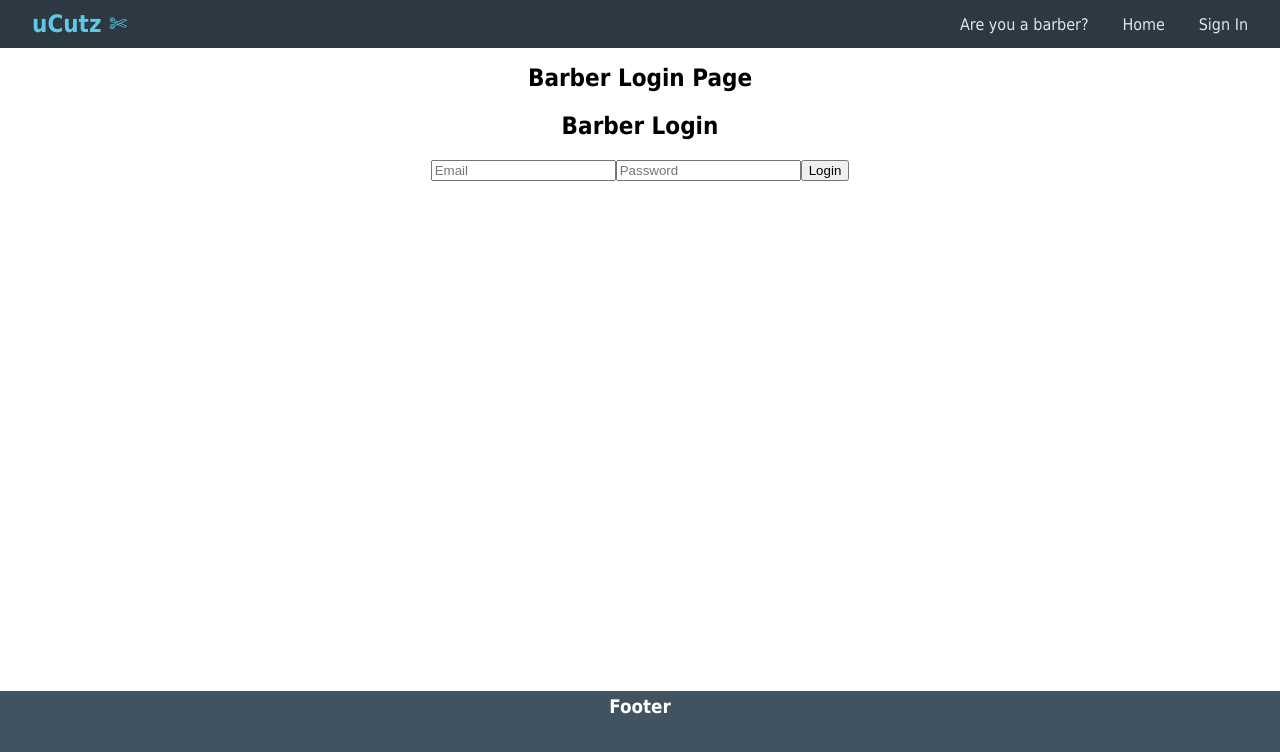
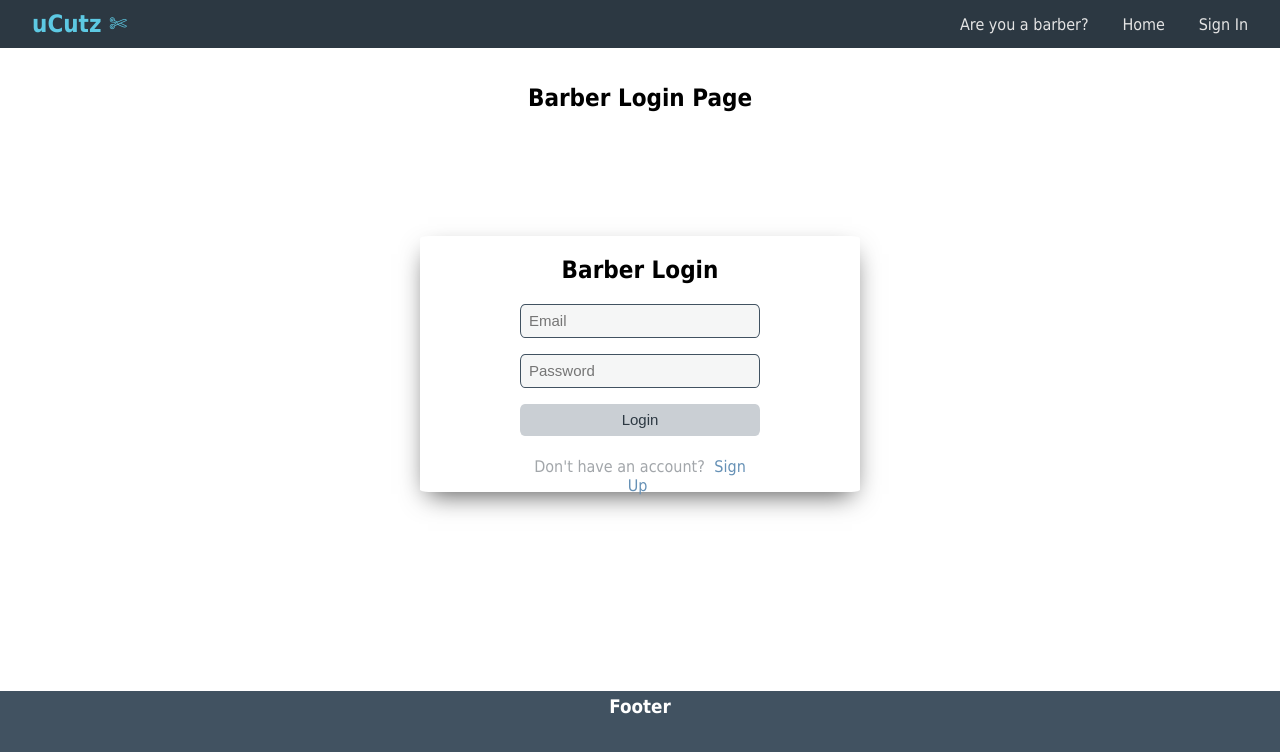
Before and after one commit to jasonmar08/uCutz_Front_End, a React (Create React App) app: page /barber/login in a window 1280 px wide. Shown: the top 752 px of the page. Built offline with nearby package versions, Linux system fonts and the light colour scheme; no server answers.

Commit message:
finished styling on barber and user register/login forms

```diff
--- a/src/App.css
+++ b/src/App.css
@@ -187,14 +187,14 @@ body {
   box-shadow: 0 10px 25px -8px rgba(0, 0, 0, 0.7);
 }
 
-.user-register-form {
+.user-register-form, .user-login-form {
   display: flex;
   flex-direction: column;
   row-gap: 2vh;
   width: 30vh;
 }
 
-.user-register-form input, .barber-register-form input {
+.user-register-form input, .user-login-form input, .barber-register-form input, .barber-login-form input {
   height: 4vh;
   padding: 0 1vh 0 1vh;
   font-size: 15px;
@@ -203,7 +203,7 @@ body {
   background-color: rgb(245, 246, 246);
 }
 
-.user-register-form button, .barber-register-form button {
+.user-register-form button, .user-login-form button, .barber-register-form button, .barber-login-form button {
   height: 4vh;
   padding: 0 1vh 0 1vh;
   font-size: 15px;
@@ -214,9 +214,30 @@ body {
   border: none;
 }
 
-.user-register-form button:hover, .barber-register-form button:hover {
+.user-register-form button:hover, .user-login-form button:hover, .barber-register-form button:hover, .barber-login-form button:hover {
   background-color: rgb(102, 145, 182);
   color: white;
+}
+
+.user-register-form span, .user-login-form span {
+  text-decoration: none;
+  color: rgb(162, 166, 170);
+  padding: 5px;
+}
+
+.user-register-form a, .user-login-form a {
+  text-decoration: none;
+  color: rgb(102, 145, 182);
+  padding: 5px;
+}
+
+.user-register-form a:hover, .user-login-form a:hover {
+  background-color: rgba(102, 145, 182, 0.308);
+  border-radius: 8% / 19%;
+}
+
+.user-register-form a:active, .user-login-form a:active {
+  background-color: rgba(102, 145, 182, 0.58);
 }
 
 /* ============>> BARBER REGISTER PAGE <<============ */
@@ -232,13 +253,13 @@ body {
   flex-direction: column;
   align-items: center;
   width: 55vh;
-  margin-bottom: 10vh;
+  margin-bottom: 8vh;
   height: 85vh;
   border-radius: 2% / 1%;
   box-shadow: 0 10px 25px -8px rgba(0, 0, 0, 0.7);
 }
 
-.barber-register-form {
+.barber-register-form, .barber-login-form {
   display: flex;
   flex-direction: column;
   row-gap: 2vh;
@@ -250,6 +271,67 @@ body {
   justify-content: center;
   align-items: center;
   column-gap: 1vh;
+}
+
+.barber-register-form span {
+  text-decoration: none;
+  color: rgb(162, 166, 170);
+  padding: 5px;
+}
+
+.barber-register-form a {
+  text-decoration: none;
+  color: rgb(102, 145, 182);
+  padding: 5px;
+}
+
+.barber-register-form a:hover {
+  background-color: rgba(102, 145, 182, 0.308);
+  border-radius: 8% / 19%;
+}
+
+.barber-register-form a:active {
+  background-color: rgba(102, 145, 182, 0.58);
+}
+
+/* ============>> BARBER LOGIN PAGE <<============ */
+
+.barber-login-page, .user-login-page {
+  display: flex;
+  flex-direction: column;
+  align-items: center;
+}
+
+.barber-login-container, .user-login-container {
+  display: flex;
+  flex-direction: column;
+  align-items: center;
+  width: 55vh;
+  margin-top: 13vh;
+  height: 32vh;
+  border-radius: 2% / 1%;
+  box-shadow: 0 10px 25px -8px rgba(0, 0, 0, 0.7);
+}
+
+.barber-login-form span {
+  text-decoration: none;
+  color: rgb(162, 166, 170);
+  padding: 5px;
+}
+
+.barber-login-form a {
+  text-decoration: none;
+  color: rgb(102, 145, 182);
+  padding: 5px;
+}
+
+.barber-login-form a:hover {
+  background-color: rgba(102, 145, 182, 0.308);
+  border-radius: 8% / 19%;
+}
+
+.barber-login-form a:active {
+  background-color: rgba(102, 145, 182, 0.58);
 }
 
 /* ============>> USER PROFILE PAGE <<============ */
--- a/src/components/BarberLoginForm.jsx
+++ b/src/components/BarberLoginForm.jsx
@@ -1,12 +1,15 @@
+import { NavLink } from "react-router-dom"
+
 const BarberLoginForm = () => {
 
   return (
-    <div className="barber-login-form">
+    <div className="barber-login-container">
       <h2>Barber Login</h2>
-      <form>
+      <form className="barber-login-form">
         <input type="text" placeholder="Email"></input>
         <input type="text" placeholder="Password"></input>
         <button type="submit">Login</button>
+        <span>Don't have an account? <NavLink to='/barber/register'>Sign Up</NavLink></span>
       </form>
     </div>
   )
--- a/src/components/UserLoginForm.jsx
+++ b/src/components/UserLoginForm.jsx
@@ -33,9 +33,9 @@ const UserLoginForm = ({ setUser, toggleAuthenticated, setDisplayProfileDropdown
   }
 
   return (
-    <div className="user-register-container">
+    <div className="user-login-container">
       <h2>User Login</h2>
-      <form onSubmit={handleSubmit} className="user-register-form">
+      <form onSubmit={handleSubmit} className="user-login-form">
         <input onChange={handleChange} type="email" name='email' placeholder="Email" value={formValues.email} required></input>
         <input onChange={handleChange} type="password" name='password' placeholder="Password" value={formValues.password} required></input>
         <button disabled={!formValues.email || !formValues.password}>Sign In</button>
--- a/src/pages/BarberLogin.js
+++ b/src/pages/BarberLogin.js
@@ -2,7 +2,7 @@ import BarberLoginForm from '../components/BarberLoginForm'
 
 const BarberLogin = () => {
   return (
-    <div>
+    <div className="barber-login-page">
       <h2>Barber Login Page</h2>
       <BarberLoginForm />
     </div>
--- a/src/pages/UserLogin.js
+++ b/src/pages/UserLogin.js
@@ -7,7 +7,7 @@ const UserLogin = ({
   setDisplayProfileDropdown
 }) => {
   return (
-    <div className="user-register-page">
+    <div className="user-login-page">
       <h1>User Login Page</h1>
       <UserLoginForm
         setUser={setUser}
```
